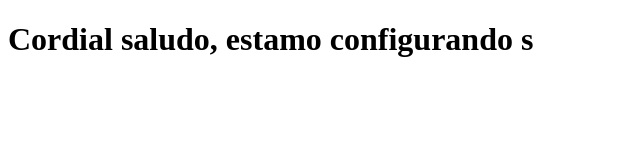
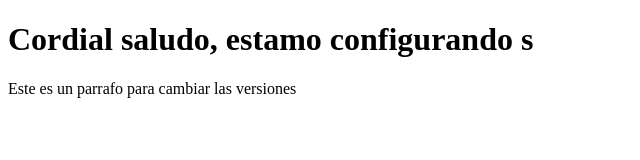
Before and after one commit to EdwinCoder369/Herramientas-de-versionamiento-instalada-y-configurada, a plain HTML site: page Index.html in a window 1280 px wide. Shown: the whole page, without its empty margins (0-640 px from the left). Drawn offline with Linux system fonts and the light colour scheme.

Commit message:
segundo cambio

```diff
--- a/Index.html
+++ b/Index.html
@@ -7,5 +7,6 @@
 </head>
 <body>
     <h1> Cordial saludo, estamo configurando s</h1>
+    <p>Este es un parrafo para  cambiar las versiones</p>
 </body>
 </html>
```
